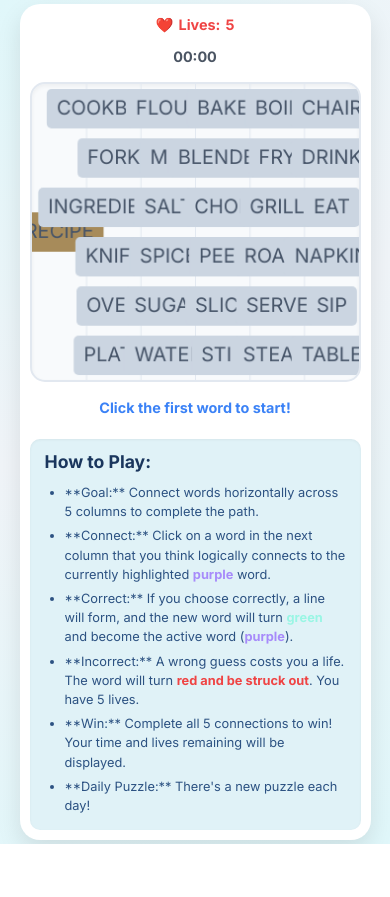
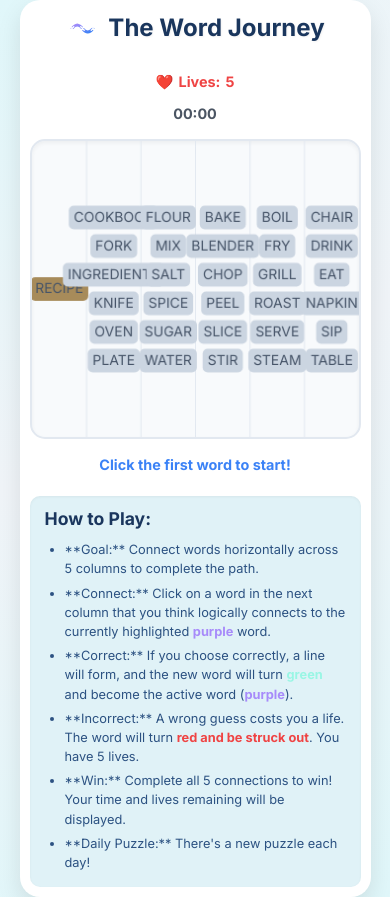
Before and after one commit to IshaqIdris/word-insight-game, a plain HTML site: page index.html in a window 390 px wide. Before the commit the page ends 844 px from the top, so only its background shows below. Drawn offline with nearby package versions, Linux system fonts and the light colour scheme.

Commit message:
Mobile resp and logo

```diff
--- a/index.html
+++ b/index.html
@@ -41,6 +41,29 @@
             width: 900px; /* Increased width for columns */
             min-height: 600px; /* Min height for desktop */
             position: relative;
+        }
+
+        #site-branding {
+            display: flex;
+            align-items: center;
+            gap: 15px;
+            margin-bottom: 25px; /* Space below branding */
+            color: #1a365d; /* Dark blue for title */
+            font-size: 2.5rem; /* Larger title */
+            font-weight: 700;
+            text-shadow: 1px 1px 2px rgba(0,0,0,0.05);
+        }
+
+        #site-logo {
+            width: 60px; /* Size of the logo */
+            height: 60px;
+            /* Animation for subtle rotation */
+            animation: rotateLogo 10s linear infinite;
+        }
+
+        @keyframes rotateLogo {
+            from { transform: rotate(0deg); }
+            to { transform: rotate(360deg); }
         }
 
         #game-header {
@@ -202,6 +225,14 @@
 
         /* Responsive adjustments */
         @media (max-width: 768px) {
+            #site-branding {
+                font-size: 1.8rem;
+                gap: 10px;
+            }
+            #site-logo {
+                width: 45px;
+                height: 45px;
+            }
             #game-container {
                 padding: 15px;
                 min-height: 500px;
@@ -238,6 +269,14 @@
         }
 
         @media (max-width: 480px) {
+            #site-branding {
+                font-size: 1.5rem;
+                gap: 8px;
+            }
+            #site-logo {
+                width: 35px;
+                height: 35px;
+            }
             #game-container {
                 padding: 10px;
             }
@@ -255,6 +294,23 @@
 </head>
 <body>
     <div id="game-container" class="relative">
+        <div id="site-branding">
+            <svg id="site-logo" viewBox="0 0 100 100" xmlns="http://www.w3.org/2000/svg">
+                <defs>
+                    <linearGradient id="logoGradient" x1="0%" y1="0%" x2="100%" y2="100%">
+                        <stop offset="0%" style="stop-color:#3b82f6;stop-opacity:1" />
+                        <stop offset="100%" style="stop-color:#a78bfa;stop-opacity:1" />
+                    </linearGradient>
+                </defs>
+                <!-- Abstract "path" or "flow" element -->
+                <path d="M 20 50 Q 35 30 50 50 T 80 50" stroke="url(#logoGradient)" stroke-width="8" fill="none" stroke-linecap="round" stroke-linejoin="round"/>
+                <!-- Simple "word" elements (abstract letters) -->
+                <path d="M 15 45 L 25 55 M 25 45 L 15 55" stroke="#ffffff" stroke-width="4" fill="none" stroke-linecap="round"/>
+                <path d="M 45 45 L 55 55 M 55 45 L 45 55" stroke="#ffffff" stroke-width="4" fill="none" stroke-linecap="round"/>
+                <path d="M 75 45 L 85 55 M 85 45 L 75 55" stroke="#ffffff" stroke-width="4" fill="none" stroke-linecap="round"/>
+            </svg>
+            <span>The Word Journey</span>
+        </div>
         <div id="game-header">
             <div id="lives-display">
                 <span id="heart-icon">❤️</span> Lives: <span id="lives-count"></span>
@@ -310,11 +366,15 @@
         // --- Game Variables ---
         const GAME_LIVES = 5;
         const NUM_COLUMNS = 5; // Total connections needed (path length will be NUM_COLUMNS + 1 words)
+        const BASE_FONT_SIZE_REFERENCE_WIDTH = 900; // Reference width for BASE_WORD_FONT_SIZE
         const BASE_WORD_FONT_SIZE = 20;
-        const HOVER_WORD_FONT_SIZE = 24; // Bigger font size on hover
+        const MIN_FONT_SIZE_CLAMP = 14; // Minimum font size on very small screens
+        const FONT_SIZE_INCREMENT_ON_HOVER = 4; // How much bigger font gets on hover
+        const WORD_BOX_PADDING = 10;
+        const MIN_PADDING_CLAMP = 5; // Minimum padding on very small screens
+
+
         const WORD_COLOR = '#475569'; // Slate-700
-        const WORD_BOX_PADDING = 10;
-        const WORD_RADIUS = 5; // For rounded corners of word boxes
         const LINE_COLOR = '#60a5fa'; // Blue-400
         const WRONG_CHOICE_HIGHLIGHT = '#fca5a5'; // Red-300
         const WRONG_TEXT_COLOR = '#dc2626'; // Darker red for struck-out text
@@ -322,8 +382,9 @@
         const ACTIVE_WORD_HIGHLIGHT = '#a78b5a'; // Purple for active word
         const PATH_WORD_COLOR = '#99f6e4'; // Teal-200 for words on the correct path
         const HOVER_BG_COLOR = '#c4b5fd'; // Lighter purple for hover background
+        const WORD_RADIUS = 5; // For rounded corners of word boxes - Moved to global scope
 
-        let words = []; // Array of word objects { text, x, y, width, height, isActive, isPathWord, isSelectable, column, isWrongGuess }
+        let words = []; // Array of word objects { text, x, y, width, height, isActive, isPathWord, isSelectable, column, isWrongGuess, baseFontSize, basePadding }
         let connections = []; // Stores { startWord, endWord } for correct connections
         let currentLives = GAME_LIVES;
         let gameActive = false;
@@ -467,24 +528,38 @@
 
         // --- Utility Functions ---
 
+        // Function to get responsive font size based on canvas width
+        function getResponsiveFontSize(baseFontSize) {
+            const scaleFactor = canvas.width / BASE_FONT_SIZE_REFERENCE_WIDTH;
+            return Math.max(MIN_FONT_SIZE_CLAMP, baseFontSize * scaleFactor);
+        }
+
+        // Function to get responsive padding based on canvas width
+        function getResponsivePadding() {
+            const scaleFactor = canvas.width / BASE_FONT_SIZE_REFERENCE_WIDTH;
+            return Math.max(MIN_PADDING_CLAMP, WORD_BOX_PADDING * scaleFactor);
+        }
+
         // Adjust canvas size to fit container and maintain aspect ratio
         function resizeCanvas() {
             const container = document.getElementById('game-container');
             const rect = canvas.getBoundingClientRect();
             canvas.width = rect.width;
             canvas.height = rect.height;
-            // Recalculate positions after resize if game is active or won
-            if (gameActive || gameWon) {
-                // Remeasure all words based on base font size for correct initial sizing
-                ctx.font = `${BASE_WORD_FONT_SIZE}px Inter`;
-                words.forEach(word => {
-                    const metrics = ctx.measureText(word.text);
-                    word.width = metrics.width + 2 * WORD_BOX_PADDING;
-                    word.height = parseInt(ctx.font) + 2 * WORD_BOX_PADDING;
-                });
-                positionWordsInColumns(); // Use new positioning function
-                drawGame();
-            }
+
+            // Recalculate properties for all words based on new canvas size
+            words.forEach(word => {
+                word.currentFontSize = getResponsiveFontSize(BASE_WORD_FONT_SIZE);
+                word.currentPadding = getResponsivePadding();
+                ctx.font = `${word.currentFontSize}px Inter`;
+                const metrics = ctx.measureText(word.text);
+                word.width = metrics.width + 2 * word.currentPadding;
+                word.height = parseInt(ctx.font) + 2 * word.currentPadding;
+            });
+
+            // Recalculate positions
+            positionWordsInColumns();
+            drawGame();
         }
 
         // Get mouse/touch coordinates relative to the canvas
@@ -508,10 +583,15 @@
         function isPointInWord(point, word) {
             let wordWidth = word.width;
             let wordHeight = word.height;
+            // Adjust hit area if word is currently hovered for easier interaction
             if (word === hoveredWord) {
-                // For hover, temporarily expand the hit area slightly
-                wordWidth = ctx.measureText(word.text).width + 2 * WORD_BOX_PADDING + (HOVER_WORD_FONT_SIZE - BASE_WORD_FONT_SIZE);
-                wordHeight = parseInt(`${HOVER_WORD_FONT_SIZE}px Inter`) + 2 * WORD_BOX_PADDING + (HOVER_WORD_FONT_SIZE - BASE_WORD_FONT_SIZE);
+                // Temporarily calculate enlarged size for hit detection
+                const hoverFont = `${word.currentFontSize + FONT_SIZE_INCREMENT_ON_HOVER}px Inter`;
+                ctx.font = hoverFont; // Set temporarily for accurate measurement
+                const metrics = ctx.measureText(word.text);
+                wordWidth = metrics.width + 2 * (word.currentPadding + (FONT_SIZE_INCREMENT_ON_HOVER / 2)); // Adjust padding too
+                wordHeight = parseInt(hoverFont) + 2 * (word.currentPadding + (FONT_SIZE_INCREMENT_ON_HOVER / 2));
+                ctx.font = `${word.currentFontSize}px Inter`; // Reset font
             }
 
             return point.x >= word.x - wordWidth / 2 &&
@@ -567,7 +647,9 @@
                 isSelectable: true, // The very first word is selectable to start the game
                 column: 0, // Conceptual column 0
                 isPathWord: false, // Not part of the 'path' until it's connected FROM it
-                isWrongGuess: false // New property for incorrect guesses
+                isWrongGuess: false, // New property for incorrect guesses
+                currentFontSize: BASE_WORD_FONT_SIZE, // Will be updated by resizeCanvas
+                currentPadding: WORD_BOX_PADDING // Will be updated by resizeCanvas
             });
 
             // Populate words array with correct targets and distractors for subsequent columns
@@ -585,7 +667,9 @@
                     isSelectable: false, // Only selectable if in the *current* target column
                     column: i, // Conceptual column index
                     isPathWord: false, // Not yet part of the path
-                    isWrongGuess: false // New property for incorrect guesses
+                    isWrongGuess: false, // New property for incorrect guesses
+                    currentFontSize: BASE_WORD_FONT_SIZE, // Will be updated by resizeCanvas
+                    currentPadding: WORD_BOX_PADDING // Will be updated by resizeCanvas
                 });
 
                 // Add distractors for this column
@@ -603,24 +687,14 @@
                 });
             }
 
-            // Measure all words based on base font size for correct initial sizing
-            ctx.font = `${BASE_WORD_FONT_SIZE}px Inter`;
-            words.forEach(word => {
-                const metrics = ctx.measureText(word.text);
-                word.width = metrics.width + 2 * WORD_BOX_PADDING;
-                word.height = parseInt(ctx.font) + 2 * WORD_BOX_PADDING;
-            });
-
             // The actual starting word is the first word in column 0.
             // Initially, it is selectable to initiate the game.
             activeCentralWord = words.find(word => word.column === 0 && !word.isCorrectTarget); // It's not a target, it's a source.
-            // When game starts, only the first word in the first column is selectable
-            // and acts as the initial "active" word.
             activeCentralWord.isSelectable = true;
             activeCentralWord.isActive = true;
 
-            positionWordsInColumns(); // Arrange words in columns
-            drawGame(); // Draw the initial state
+            // Call resizeCanvas to set initial sizes and positions based on current canvas dimensions
+            resizeCanvas();
         }
 
         // Updates the stopwatch display
@@ -650,14 +724,19 @@
                 wordsInThisColumn.sort((a, b) => a.text.localeCompare(b.text));
 
                 // Calculate total height needed for words in this column including padding
-                const totalContentHeight = wordsInThisColumn.reduce((sum, word) => sum + word.height, 0) + (numWordsInColumn - 1) * WORD_BOX_PADDING;
+                // Use word.height which is already set based on responsive font size
+                let totalContentHeight = wordsInThisColumn.reduce((sum, word) => sum + word.height, 0);
+                if (numWordsInColumn > 0) {
+                    totalContentHeight += (numWordsInColumn - 1) * wordsInThisColumn[0].currentPadding; // Access currentPadding safely
+                }
+
 
                 let currentY = (canvasHeight / 2) - (totalContentHeight / 2); // Start Y for centering
 
                 wordsInThisColumn.forEach(word => {
                     word.x = COLUMN_X_POSITIONS[i]; // Set X position for the column
                     word.y = currentY + word.height / 2; // Center word vertically in its allocated slot
-                    currentY += word.height + WORD_BOX_PADDING; // Move Y for the next word
+                    currentY += word.height + word.currentPadding; // Move Y for the next word
                 });
             }
         }
@@ -689,13 +768,13 @@
 
             // Draw words
             words.forEach(word => {
-                let currentFont = `${BASE_WORD_FONT_SIZE}px Inter`;
+                let currentFont = `${word.currentFontSize}px Inter`;
                 let currentBgColor = '#cbd5e1'; // Default gray-300
                 let currentTextColor = WORD_COLOR;
 
                 // Apply hover effect if applicable and game is active
                 if (gameActive && word === hoveredWord) {
-                    currentFont = `${HOVER_WORD_FONT_SIZE}px Inter`;
+                    currentFont = `${word.currentFontSize + FONT_SIZE_INCREMENT_ON_HOVER}px Inter`;
                     currentBgColor = HOVER_BG_COLOR; // Lighter purple for hover
                 } else if (word === activeCentralWord) {
                     currentBgColor = ACTIVE_WORD_HIGHLIGHT; // Purple highlight for active word
@@ -709,8 +788,8 @@
 
                 ctx.font = currentFont;
                 const metrics = ctx.measureText(word.text);
-                const drawnWidth = metrics.width + 2 * WORD_BOX_PADDING;
-                const drawnHeight = parseInt(currentFont) + 2 * WORD_BOX_PADDING;
+                const drawnWidth = metrics.width + 2 * word.currentPadding; // Use currentPadding here
+                const drawnHeight = parseInt(currentFont) + 2 * word.currentPadding; // Use currentPadding here
 
                 // Draw rounded rectangle background for the word
                 ctx.fillStyle = currentBgColor;
@@ -720,7 +799,7 @@
                     word.y - drawnHeight / 2,
                     drawnWidth,
                     drawnHeight,
-                    WORD_RADIUS
+                    WORD_RADIUS // Now WORD_RADIUS is defined globally
                 );
                 ctx.fill();
 
@@ -1003,13 +1082,13 @@
 
             for (const word of selectableWords) {
                 // Temporarily set font for hit detection
-                ctx.font = `${HOVER_WORD_FONT_SIZE}px Inter`;
+                ctx.font = `${word.currentFontSize + FONT_SIZE_INCREMENT_ON_HOVER}px Inter`;
                 if (isPointInWord(mousePos, word)) {
                     foundHoveredWord = word;
                     break;
                 }
             }
-            ctx.font = `${BASE_WORD_FONT_SIZE}px Inter`; // Reset font after check
+            ctx.font = `${activeCentralWord ? activeCentralWord.currentFontSize : BASE_WORD_FONT_SIZE}px Inter`; // Reset font context accurately
 
             if (foundHoveredWord !== hoveredWord) {
                 hoveredWord = foundHoveredWord;
```
